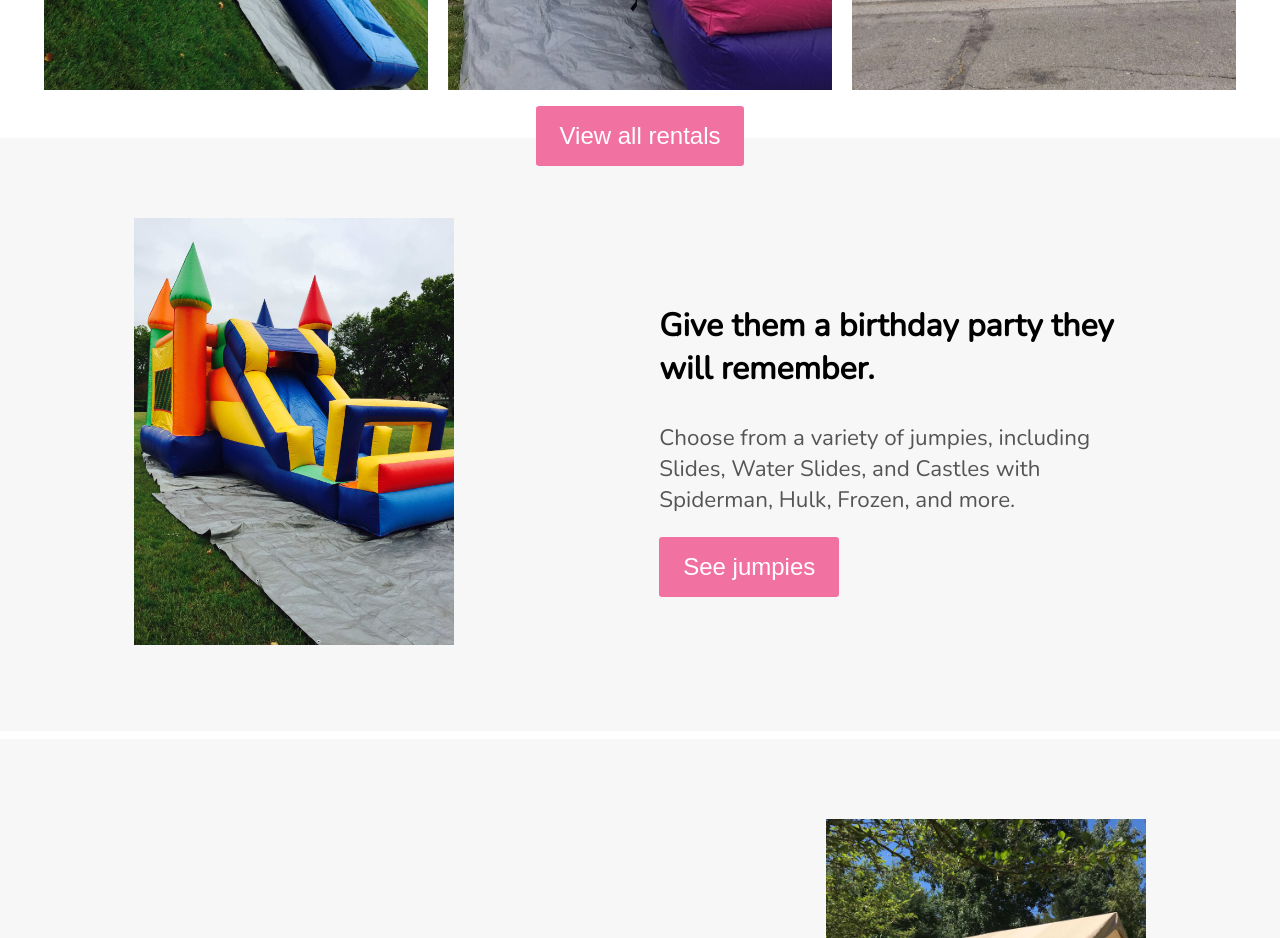
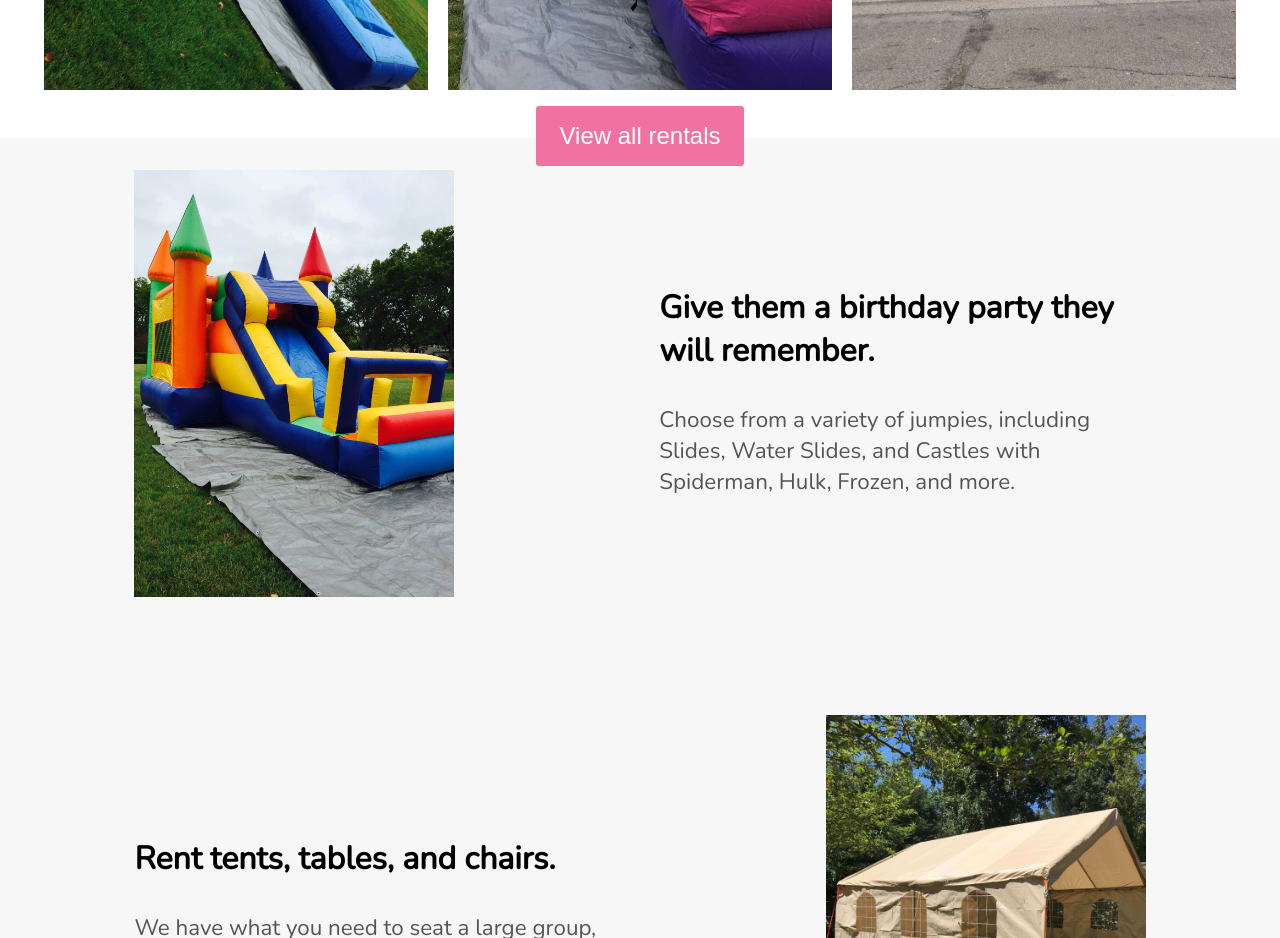
Before and after one commit to alopez96/brendas-react, a React (Create React App) app: page / in a window 1280 px wide. Shown: the part 1280-2218 px from the top of the page. Built offline with nearby package versions, Linux system fonts and the light colour scheme.

Commit message:
updated widths

```diff
--- a/src/App.css
+++ b/src/App.css
@@ -243,7 +243,6 @@
     /* contact section */
     .head{
         font-size: 1.4em;
-        width: 100vw;
     }
 
     .subhead{
--- a/src/App.js
+++ b/src/App.js
@@ -15,7 +15,7 @@ import LazyLoad from 'react-lazyload';
 function App() {
 
   const [width, setWidth] = useState(window.innerWidth);
-  const [isMobile, setisMobile] = useState(window.innerWidth < 500);
+  const [isMobile, setisMobile] = useState(window.innerWidth < 480);
   const [route, setRoute] = useState('home');
 
   //state for language selected
--- a/src/components/about-jump/AboutJump.js
+++ b/src/components/about-jump/AboutJump.js
@@ -29,14 +29,14 @@ function AboutJump ({ isMobile, updateRoute, isengl, goToRef, contactRef }) {
     }
 
     return(
-        <div className='flex section'>
+        <div className='flex'>
             <div className='flex-container'>
                 <img className='image' src={jumpie} alt='jumpie'/>
             </div>
             <div className='flex-container text-section'>
                 <h3 className='header'>{header}</h3>
                 <p className='subheader'>{subheader}</p>
-                <button className='primary-cta' onClick={() => seeJumpies()}>{primary}</button>
+                {/* <button className='primary-cta' onClick={() => seeJumpies()}>{primary}</button> */}
             </div>
         </div>
     );
--- a/src/components/jumpies/jumpies.css
+++ b/src/components/jumpies/jumpies.css
@@ -174,9 +174,10 @@
     }
 
     .slider-image{
-        width: 100vw;
+        width: 100%;
         object-fit: cover;
         height: 70vh;
-        margin: 5px;
+        padding: 0px;
+        margin: 0px;
     }
 }
```
